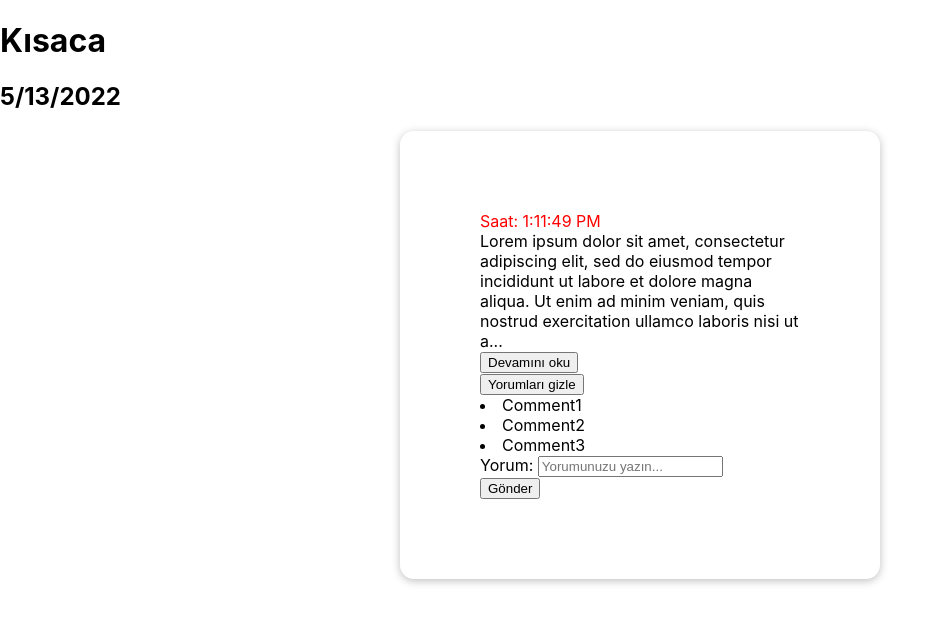
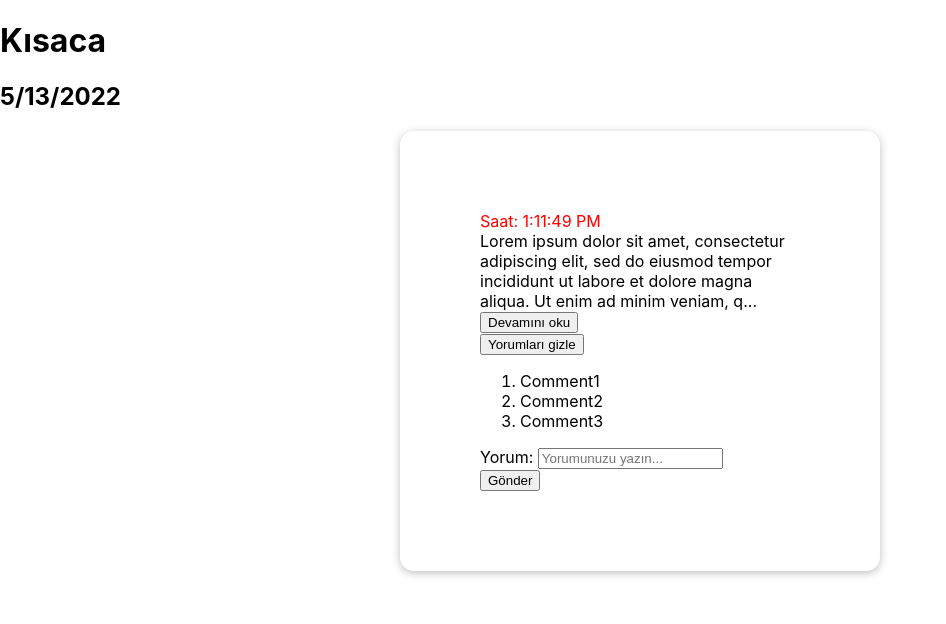
Before and after one commit to yunusemreaksu/kisaca-frontend, a React (Create React App) app: page / in a window 1280 px wide. Both pictures are taken after a click on the button "Yorumları göster". Shown: the top 624 px of the page, without its empty margins (0-946 px from the left). Built offline with nearby package versions, Linux system fonts and the light colour scheme.

Commit message:
Added ol instead of div to UsersComments

```diff
--- a/src/components/Comments/UsersComments.js
+++ b/src/components/Comments/UsersComments.js
@@ -4,11 +4,11 @@ import classes from "./UsersComments.module.css";
 
 const UsersComments = (props) => {
   return (
-    <div>
+    <ol>
       <li>Comment1</li>
       <li>Comment2</li>
       <li>Comment3</li>
-    </div>
+    </ol>
   );
 };
 
--- a/src/components/News/NewsItem.js
+++ b/src/components/News/NewsItem.js
@@ -27,7 +27,7 @@ const NewsItem = (props) => {
     <div>
       <div className={classes.time}>Saat: {news.time} </div>
       <div className={classes.text}>
-        {readMore ? news.text : `${news.text.substring(0, 200)}...`}
+        {readMore ? news.text : `${news.text.substring(0, 150)}...`}
       </div>
       <button className={classes.btn_expand} onClick={clickHandler}>
         {readMore ? "Kısaca oku" : "Devamını oku"}
```
